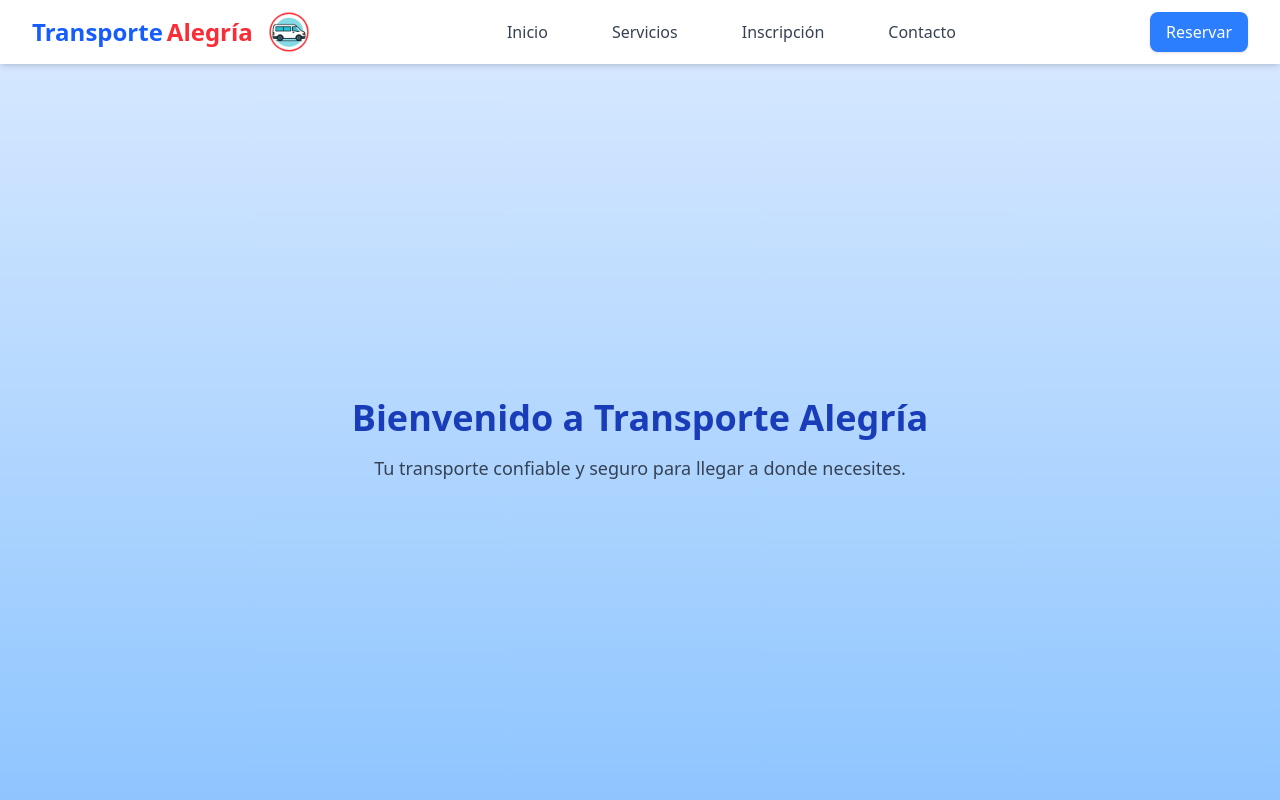
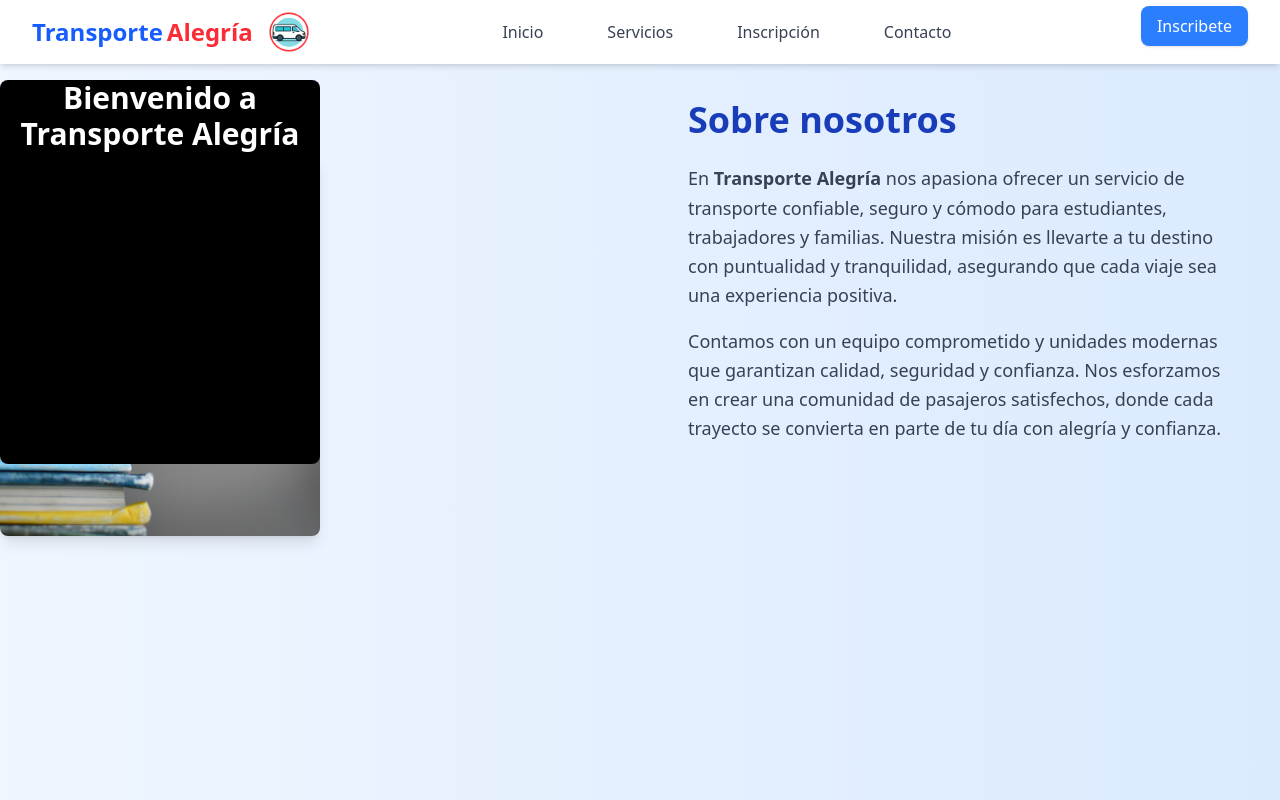
Before and after one commit to 1Trueno/TransporteAlegria, a Django app: page / in a window 1280 px wide. Run offline with Django 5.2, Linux system fonts and the light colour scheme; style sheets or scripts are compiled from the project's sources.

Commit message:
Agregue la imagen

```diff
--- /dev/null
+++ b/api/static/css/animaciones.css
@@ -0,0 +1,13 @@
+/*Esta es la animacion del boton inscripcion que funcionara con el hover*/
+@keyframes floatUp {
+  0%, 100% {
+    transform: translateY(2px);
+  }
+  50% {
+    transform: translateY(-6px);
+  }
+}
+
+.float-up {
+  animation: floatUp 1.2s ease-in-out infinite;
+}
--- a/api/templates/Home.html
+++ b/api/templates/Home.html
@@ -6,33 +6,27 @@
     <title>Home</title>
     {% load static %}
     <link href="{% static 'css/navbar.css' %}?v=1.2" rel="stylesheet" />
+    <link href="{% static 'css/animaciones.css' %}" rel="stylesheet" />
     <link href="/static/src/output.css?v=1.2" rel="stylesheet" />
   </head>
   <body
     class="bg-gradient-to-b from-blue-100 to-blue-300 flex items-center justify-center h-screen"
   >
-    <!-- NAVBAR -->
     <nav class="bg-white shadow-md fixed w-full z-10 top-0 left-0">
       <div class="max-w-7xl mx-auto px-4 sm:px-6 lg:px-8">
         <div class="flex justify-between items-center h-16">
-          <!-- Logo -->
           <div class="flex-shrink-0 flex items-center">
             <div class="flex items-center gap-3">
-              <!-- Texto del logo -->
               <div class="flex items-center">
-                <!-- Colores que no se saben aun cuales seran -->
                 <span class="text-2xl font-bold text-blue-600 mr-1">
                   Transporte
                 </span>
                 <span class="text-2xl font-bold text-red-500"> Alegría </span>
               </div>
 
-              <!-- Logo -->
-              <!-- mismo logo que lleva una animacion para colocar a continuacion -->
               <div
                 class="w-12 h-12 bg-white rounded-full flex items-center justify-center"
               >
-                <!-- Aquí puedes poner tu imagen con <img> -->
                 <img
                   src="{% static 'images/logoOriginal.png' %}"
                   alt="Logo"
@@ -42,7 +36,6 @@
             </div>
           </div>
 
-          <!-- Links de windows -->
           <div class="hidden md:flex">
             <button
               onclick="window.location.href='#'"
@@ -78,17 +71,15 @@
             </button>
           </div>
 
-          <!-- Botón de inscripcion-->
           <div class="hidden md:flex">
             <a
               href="#"
-              class="bg-blue-500 hover:bg-blue-600 text-white px-4 py-2 rounded-lg shadow transition"
+              class="bg-blue-500 hover:bg-blue-600 text-white px-4 py-2 rounded-lg shadow transition transform hover:scale-105 float-up"
             >
-              Reservar
+              Inscribete
             </a>
           </div>
 
-          <!-- Menú móvil -->
           <div class="md:hidden flex items-center">
             <button
               id="mobile-menu-btn"
@@ -112,7 +103,6 @@
         </div>
       </div>
 
-      <!-- Menú móvil desplegable -->
       <div id="mobile-menu" class="hidden md:hidden px-4 pb-4 space-y-2">
         <button
           onclick="window.location.href='#'"
@@ -155,14 +145,51 @@
         });
     </script>
 
-    <!-- Contenido de la página -->
-    <div class="pt-20 flex flex-col items-center justify-center text-center">
-      <h1 class="text-4xl font-bold text-blue-800">
-        Bienvenido a Transporte Alegría
-      </h1>
-      <p class="mt-4 text-lg text-gray-700 max-w-2xl">
-        Tu transporte confiable y seguro para llegar a donde necesites.
-      </p>
-    </div>
+    <section
+      class="relative w-full bg-gradient-to-r from-blue-50 to-blue-100 py-20 min-h-screen"
+    >
+      <div class="flex h-full">
+        <div
+          class="w-1/2 flex items-center justify-center lg:justify-start pl-0"
+        >
+          <div class="relative w-80 h-96">
+            <h2
+              class="text-white text-3xl font-bold text-center px-4 relative z-20"
+            >
+              Bienvenido a Transporte Alegría
+            </h2>
+            <img
+              src="{% static 'images/Libros.jpg' %}"
+              alt="Libros"
+              class="w-full h-full object-cover rounded-lg shadow-lg"
+            />
+            <div
+              class="absolute inset-0 bg-black bg-opacity-60 rounded-lg flex items-center justify-center z-10"
+            ></div>
+          </div>
+        </div>
+
+        <div class="w-1/2 flex flex-col justify-center space-y-12 px-12">
+          <div>
+            <h2 class="text-4xl font-bold text-blue-800 mb-6">
+              Sobre nosotros
+            </h2>
+            <p class="text-gray-700 text-lg leading-relaxed mb-4">
+              En <strong>Transporte Alegría</strong> nos apasiona ofrecer un
+              servicio de transporte confiable, seguro y cómodo para
+              estudiantes, trabajadores y familias. Nuestra misión es llevarte a
+              tu destino con puntualidad y tranquilidad, asegurando que cada
+              viaje sea una experiencia positiva.
+            </p>
+            <p class="text-gray-700 text-lg leading-relaxed">
+              Contamos con un equipo comprometido y unidades modernas que
+              garantizan calidad, seguridad y confianza. Nos esforzamos en crear
+              una comunidad de pasajeros satisfechos, donde cada trayecto se
+              convierta en parte de tu día con alegría y confianza.
+            </p>
+          </div>
+        </div>
+      </div>
+    </section>
   </body>
 </html>
```
Also changed, not shown: api/static/images/Libros.jpg (added).
